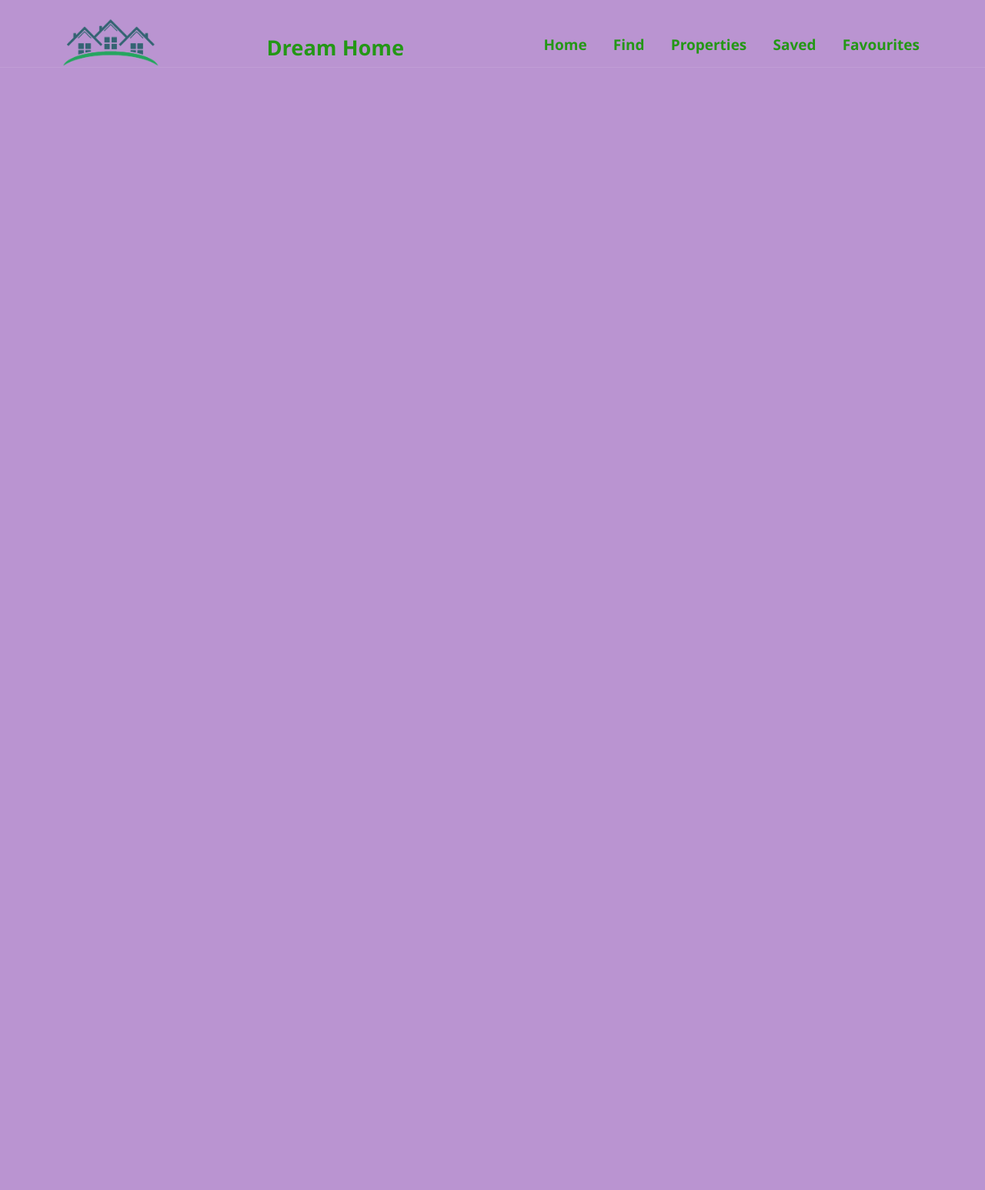
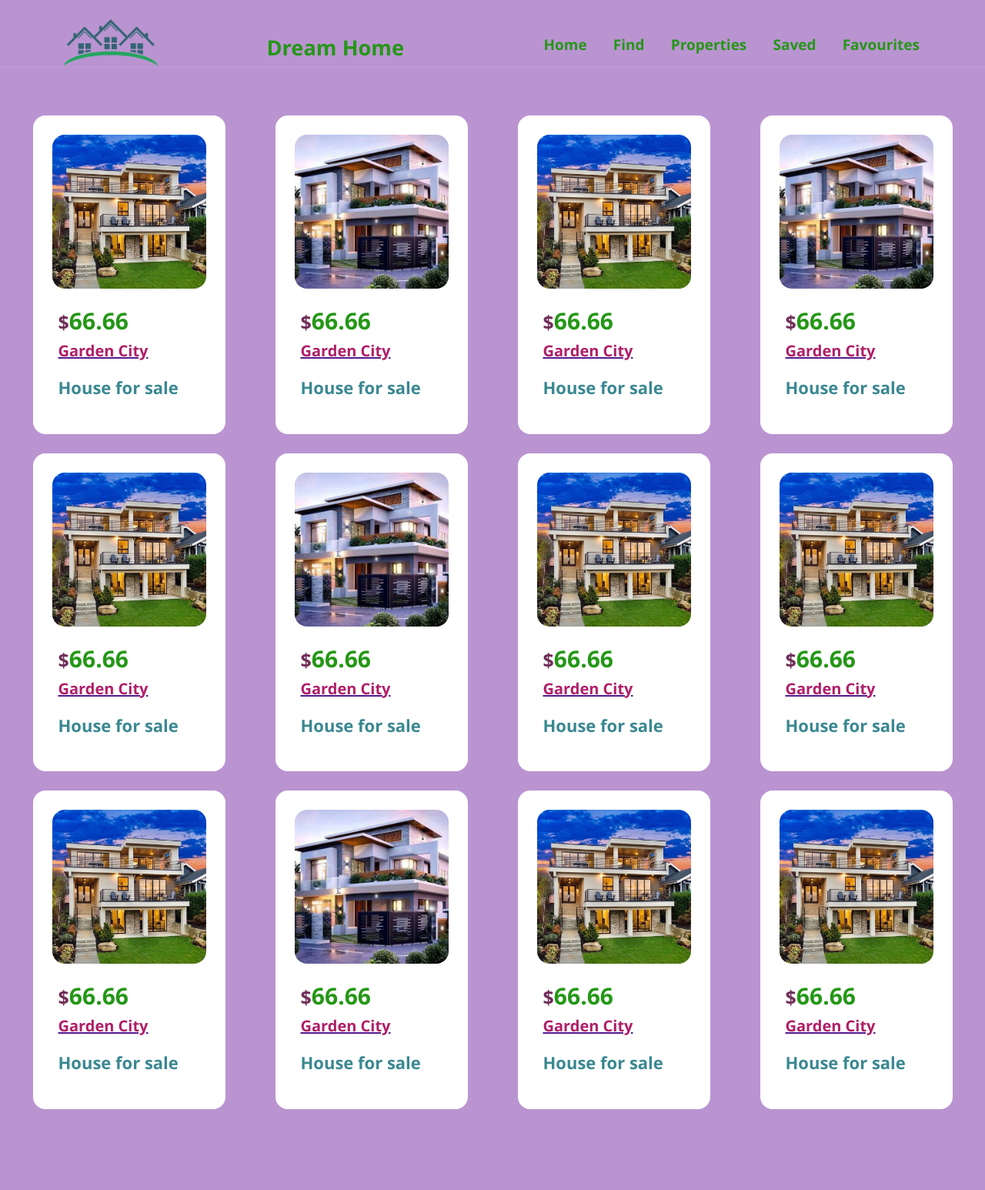
Before and after one commit to PeshalaPerera/real-estate, a PHP site: page /properties.html in a window 1280 px wide. Shown: the whole page at 77% size. Before the commit the page ends 86 px from the top, so only its background shows below. Run offline with PHP 8.4, Linux system fonts and the light colour scheme.

Commit message:
properties page done

```diff
--- a/css/style.css
+++ b/css/style.css
@@ -286,7 +286,6 @@ header ul.is-sticky li a.active {
 }
 
 #properties-content .properties-card {
-  /* width: 240px; */
   padding: .5rem, .5rem, 1.5rem;
   border-radius: 1rem;
   margin: 0 auto;
@@ -296,7 +295,6 @@ header ul.is-sticky li a.active {
 #properties-content img {
   border-radius: 1rem;
   margin-bottom: 1rem;
-  /* max-width: 240px; */
   max-height: 200px;
 }
 
@@ -338,6 +336,77 @@ header ul.is-sticky li a.active {
   margin-left: 25px;
 }
 /* end: properties content styles */
+
+/* start: properties page styles */
+#properties-container {
+  padding: 1rem 0 5rem;
+  padding-top: 50px;
+}
+
+#properties-container .property-card,
+.property-card-wrapper {
+  padding: .5rem, .5rem, 1.5rem;
+  border-radius: 1rem;
+  margin: 0 auto;
+  transition: .4s;
+}
+
+#properties-container .property-card-wrapper {
+  padding: 25px;
+    background-color: white;
+}
+
+.property {
+  display: flex;
+  margin-bottom: 25px;
+  margin-left: 10px;
+  margin-right: 10px;
+}
+
+#properties-container img {
+  border-radius: 1rem;
+  margin-bottom: 1rem;
+  max-height: 200px;
+}
+
+.property-data {
+  padding: 0 1rem 0 .5rem;
+}
+
+.property-price {
+  color: var(--color-content-3);
+  margin-bottom: .25rem;
+  font-size: 30px;
+}
+
+.property-price span {
+  color: var(--color-content-6);
+  font-size: 25px;
+}
+
+.property-title {
+  margin-bottom: .75rem;
+  font-size: 20px;
+  font-weight: bold;
+  color: var(--color-content-7);
+}
+
+.property-description {
+  font-size: small;
+  font-size: 22px;
+  font-weight: bold;
+  color: var(--color-content-5);
+}
+
+.property-card:hover {
+  box-shadow: 0, 12px, 16px, hsla(288, 66%, 45%, .1);
+}
+
+.flex-direction {
+  display: flex;
+  margin-left: 25px;
+}
+/* end: properties page styles */
 
 /* start: media queries */
 @media (max-width: 991px) {
--- a/properties.html
+++ b/properties.html
@@ -22,6 +22,246 @@
     <div id="header"></div>
     <!--END: HEADER -->
 
+    <!--BEGIN: PROPERTIES -->
+    <section id="properties-container">
+      <div class="properties-sub-container">
+        <div class="property">
+          <article class="property-card-wrapper">
+            <div class="property-card">
+              <img src="img/house4.jpg" alt="house4" class="property-img">
+              <div class="property-data">
+                <h2 class="property-price">
+                  <span>$</span>66.66
+                </h2>
+                <a href="">
+                  <h3 class="property-title">
+                    Garden City
+                  </h3>
+                </a>
+                <p class="property-description">
+                  House for sale
+                </p>
+              </div>
+            </div>
+          </article>
+
+          <article class="property-card-wrapper">
+            <div class="property-card">
+              <img src="img/house5.jpg" alt="house5" class="property-img">
+              <div class="property-data">
+                <h2 class="property-price">
+                  <span>$</span>66.66
+                </h2>
+                <a href="">
+                  <h3 class="property-title">
+                    Garden City
+                  </h3>
+                </a>
+                <p class="property-description">
+                  House for sale
+                </p>
+              </div>
+            </div>
+          </article>
+
+          <article class="property-card-wrapper">
+            <div class="property-card">
+              <img src="img/house4.jpg" alt="house4" class="property-img">
+              <div class="property-data">
+                <h2 class="property-price">
+                  <span>$</span>66.66
+                </h2>
+                <a href="">
+                  <h3 class="property-title">
+                    Garden City
+                  </h3>
+                </a>
+                <p class="property-description">
+                  House for sale
+                </p>
+              </div>
+            </div>
+          </article>
+
+          <article class="property-card-wrapper">
+            <div class="property-card">
+              <img src="img/house5.jpg" alt="house5" class="property-img">
+              <div class="property-data">
+                <h2 class="property-price">
+                  <span>$</span>66.66
+                </h2>
+                <a href="">
+                  <h3 class="property-title">
+                    Garden City
+                  </h3>
+                </a>
+                <p class="property-description">
+                  House for sale
+                </p>
+              </div>
+            </div>
+          </article>
+        </div>
+
+        <div class="property">
+          <article class="property-card-wrapper">
+            <div class="property-card">
+              <img src="img/house4.jpg" alt="house4" class="property-img">
+              <div class="property-data">
+                <h2 class="property-price">
+                  <span>$</span>66.66
+                </h2>
+                <a href="">
+                  <h3 class="property-title">
+                    Garden City
+                  </h3>
+                </a>
+                <p class="property-description">
+                  House for sale
+                </p>
+              </div>
+            </div>
+          </article>
+
+          <article class="property-card-wrapper">
+            <div class="property-card">
+              <img src="img/house5.jpg" alt="house5" class="property-img">
+              <div class="property-data">
+                <h2 class="property-price">
+                  <span>$</span>66.66
+                </h2>
+                <a href="">
+                  <h3 class="property-title">
+                    Garden City
+                  </h3>
+                </a>
+                <p class="property-description">
+                  House for sale
+                </p>
+              </div>
+            </div>
+          </article>
+
+          <article class="property-card-wrapper">
+            <div class="property-card">
+              <img src="img/house4.jpg" alt="house4" class="property-img">
+              <div class="property-data">
+                <h2 class="property-price">
+                  <span>$</span>66.66
+                </h2>
+                <a href="">
+                  <h3 class="property-title">
+                    Garden City
+                  </h3>
+                </a>
+                <p class="property-description">
+                  House for sale
+                </p>
+              </div>
+            </div>
+          </article>
+
+          <article class="property-card-wrapper">
+            <div class="property-card">
+              <img src="img/house4.jpg" alt="house4" class="property-img">
+              <div class="property-data">
+                <h2 class="property-price">
+                  <span>$</span>66.66
+                </h2>
+                <a href="">
+                  <h3 class="property-title">
+                    Garden City
+                  </h3>
+                </a>
+                <p class="property-description">
+                  House for sale
+                </p>
+              </div>
+            </div>
+          </article>
+        </div>
+
+        <div class="property">
+          <article class="property-card-wrapper">
+            <div class="property-card">
+              <img src="img/house4.jpg" alt="house4" class="property-img">
+              <div class="property-data">
+                <h2 class="property-price">
+                  <span>$</span>66.66
+                </h2>
+                <a href="">
+                  <h3 class="property-title">
+                    Garden City
+                  </h3>
+                </a>
+                <p class="property-description">
+                  House for sale
+                </p>
+              </div>
+            </div>
+          </article>
+
+          <article class="property-card-wrapper">
+            <div class="property-card">
+              <img src="img/house5.jpg" alt="house5" class="property-img">
+              <div class="property-data">
+                <h2 class="property-price">
+                  <span>$</span>66.66
+                </h2>
+                <a href="">
+                  <h3 class="property-title">
+                    Garden City
+                  </h3>
+                </a>
+                <p class="property-description">
+                  House for sale
+                </p>
+              </div>
+            </div>
+          </article>
+
+          <article class="property-card-wrapper">
+            <div class="property-card">
+              <img src="img/house4.jpg" alt="house4" class="property-img">
+              <div class="property-data">
+                <h2 class="property-price">
+                  <span>$</span>66.66
+                </h2>
+                <a href="">
+                  <h3 class="property-title">
+                    Garden City
+                  </h3>
+                </a>
+                <p class="property-description">
+                  House for sale
+                </p>
+              </div>
+            </div>
+          </article>
+
+          <article class="property-card-wrapper">
+            <div class="property-card">
+              <img src="img/house4.jpg" alt="house4" class="property-img">
+              <div class="property-data">
+                <h2 class="property-price">
+                  <span>$</span>66.66
+                </h2>
+                <a href="">
+                  <h3 class="property-title">
+                    Garden City
+                  </h3>
+                </a>
+                <p class="property-description">
+                  House for sale
+                </p>
+              </div>
+            </div>
+          </article>
+        </div>
+      </div>
+    </section>
+    <!--END: PROPERTIES -->
+
     <!--BEGIN: FOOTER -->
     <div id="footer"></div>
     <!--END: FOOTER -->
```
